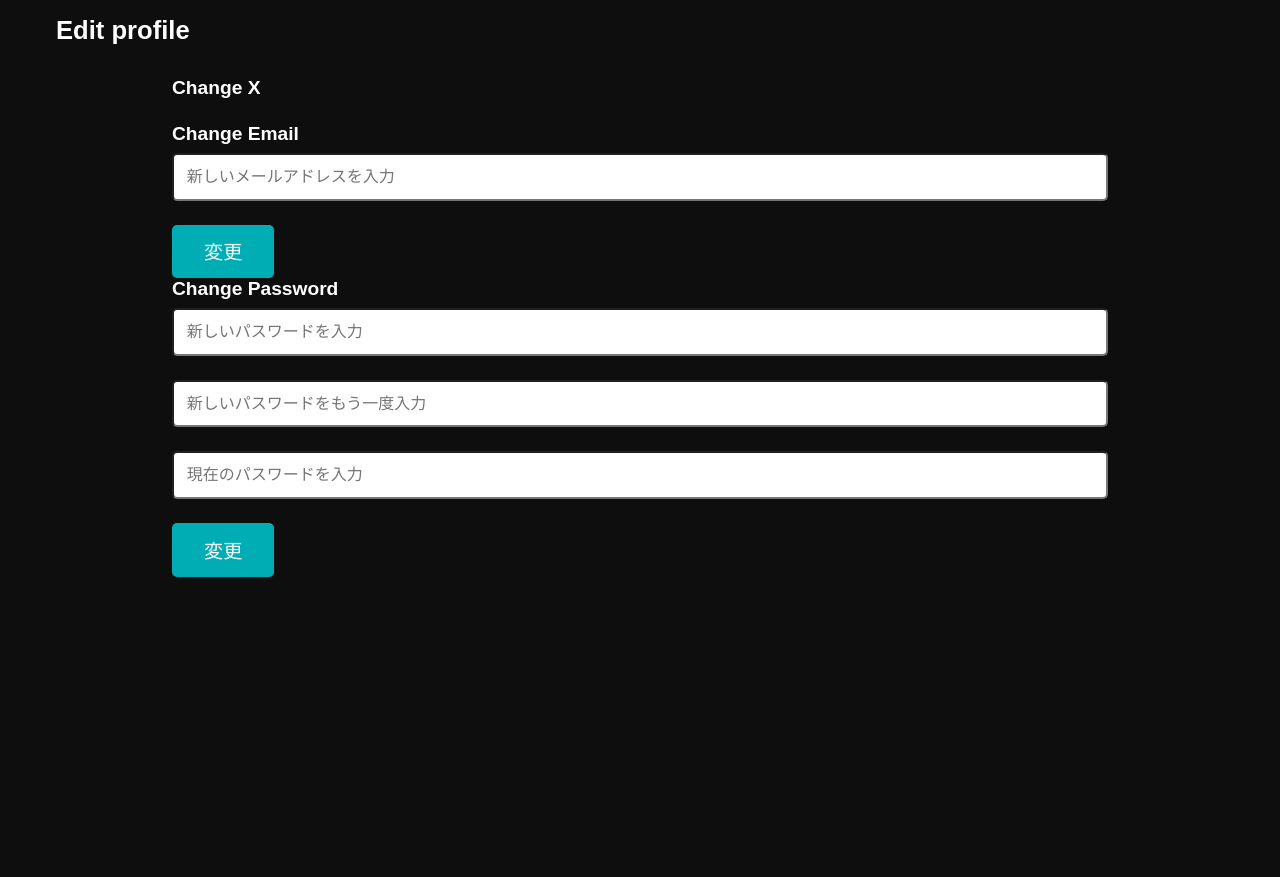
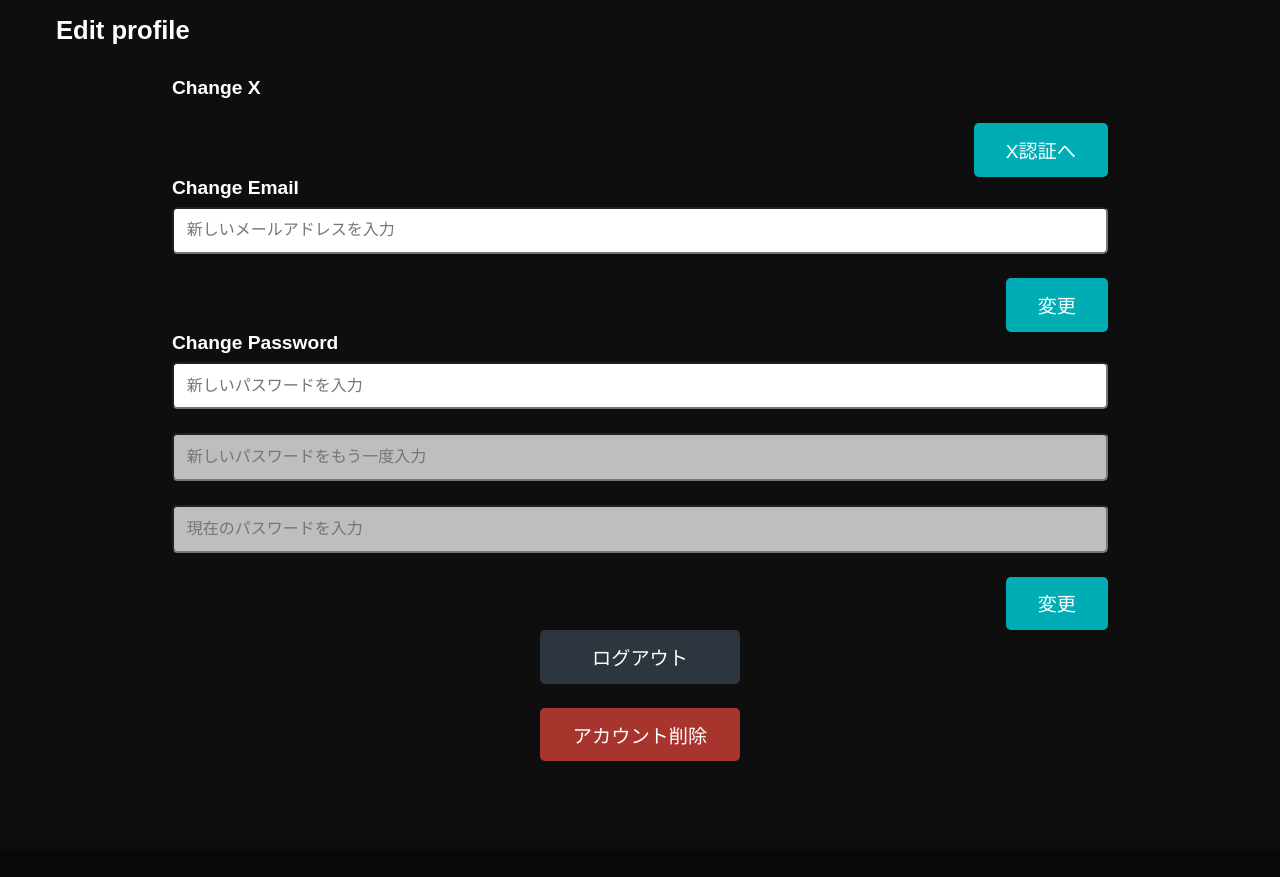
Before and after one commit to Karaag/VRecruit, a Flask app: page /account-edit in a window 1280 px wide. Shown: the part 80-957 px from the top of the page. After the commit the page ends 841 px from the top, so only its background shows below. Run offline with Flask 3, Linux system fonts and the light colour scheme.

Commit message:
editページデザインほぼ完成

```diff
--- a/static/index.css
+++ b/static/index.css
@@ -256,6 +256,10 @@ section {
   background-color: #ffffff;
 }
 
+#repassword {
+  background-color: #BEBEBE; /* 淡い青色 */
+}
+
 .form-group input[type='file']{
   background-color: #00adb5; /* ボタンの背景色 */
   border-radius: 5px; /* 角を丸くする */
@@ -267,9 +271,10 @@ section {
   background-color: #007f89;
 }
 
-/* 確認へボタン */
+/* 変更ボタン */
 .submit-btn {
-  display: inline-block;
+  display: block;
+  margin-left: auto;
   padding: 0.8rem 2rem;
   font-size: 1.2rem;
   color: #ffffff;
@@ -280,15 +285,55 @@ section {
   transition: background-color 0.3s ease;
 }
 
-
 .submit-btn:hover {
   background-color: #007f89;
+}
+
+/* ログアウトボタン */
+.logout-btn {
+  display: block;
+  margin: 0 auto;
+  padding: 0.8rem 2rem;
+  font-size: 1.2rem;
+  color: #ffffff;
+  background-color: #2D363F;
+  border: none;
+  border-radius: 5px;
+  cursor: pointer;
+  transition: background-color 0.3s ease;
+  margin-bottom: 1.5rem;
+  width: 200px; /* 任意の固定幅 */
+  text-align: center; /* テキストを中央揃え */
+}
+
+.logout-btn:hover {
+  background-color: #20262c;
+}
+
+/* アカウント削除ボタン */
+.delete-btn {
+  display: block;
+  margin: 0 auto;
+  padding: 0.8rem 2rem;
+  font-size: 1.2rem;
+  color: #ffffff;
+  background-color: #A8342E;
+  border: none;
+  border-radius: 5px;
+  cursor: pointer;
+  transition: background-color 0.3s ease;
+  margin-bottom: 1.5rem;
+  width: 200px; /* 任意の固定幅 */
+  text-align: center; /* テキストを中央揃え */
+}
+
+.delete-btn:hover {
+  background-color: #912c27;
 }
 
 .form-container {
   display: flex;
   flex-direction: column;
-  min-height: 100vh; /* 画面全体の高さを確保 */
   margin: 0 auto; /* 水平方向の中央揃え */
   max-width: 1000px; /* フォームの幅を調整 */
   padding: 2rem;
--- a/templates/account_edit.html
+++ b/templates/account_edit.html
@@ -21,6 +21,8 @@
         <div class="form-group">
           <label for="profile-image">Change X</label>
         </div>
+        <!-- 認証へボタン -->
+        <button type="submit" class="submit-btn">X認証へ</button>
 
         <!-- メルアド -->
         <div class="form-group">
@@ -36,14 +38,19 @@
         </div>
         <!-- パスワード再入力 -->
         <div class="form-group">
-          <input type="password" id="password" name="password" placeholder="新しいパスワードをもう一度入力">
+          <label for="password">
+          <input type="password" id="repassword" name="password" placeholder="新しいパスワードをもう一度入力">
         </div>
         <!-- 現在のパスワード -->
         <div class="form-group">
-          <input type="password" id="password" name="password" placeholder="現在のパスワードを入力">
+          <input type="password" id="repassword" name="password" placeholder="現在のパスワードを入力"></label>
         </div>
         <!-- 変更ボタン -->
         <button type="submit" class="submit-btn">変更</button>
+        <!-- ログアウトボタン -->
+        <button type="submit" class="logout-btn">ログアウト</button>
+        <!-- アカウント削除ボタン -->
+        <button type="submit" class="delete-btn">アカウント削除</button>
 
       </form>
     </div>
```
Also changed, not shown: 1 other file.
